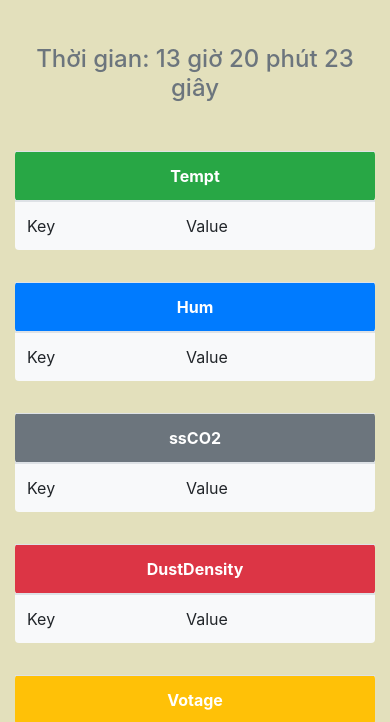
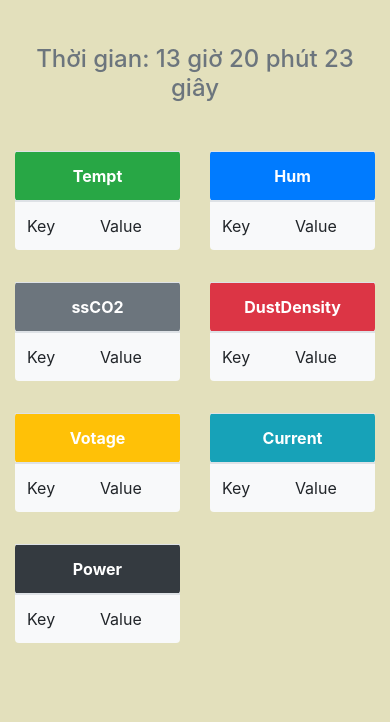
Before and after one commit to voanhtuan13321/MiddlewareFireBase, a plain HTML site: page index.html in a window 390 px wide. Shown: the part 99-821 px from the top of the page. Drawn offline with nearby package versions, Linux system fonts and the light colour scheme; no server answers.

Commit message:
hoan thanh v1.1

```diff
--- a/index.html
+++ b/index.html
@@ -14,6 +14,21 @@
             body {
                 background-color: #e3e0bc;
             }
+
+            table {
+                transition: all 0.4s;
+            }
+
+            table:hover {
+                box-shadow:
+                    rgba(0, 0, 0, 0.25) 0px 54px 55px,
+                    rgba(0, 0, 0, 0.12) 0px -12px 30px,
+                    rgba(0, 0, 0, 0.12) 0px 4px 6px,
+                    rgba(0, 0, 0, 0.17) 0px 12px 13px,
+                    rgba(0, 0, 0, 0.09) 0px -3px 5px;
+                transform: scale(1.01);
+                transition: all 0.4s;
+            }
         </style>
     </head>
     <body>
@@ -25,7 +40,7 @@
             <div class="container mt-5">
                 <div class="row">
                     <!-- table tempt -->
-                    <div class="mb-3 col-sm-6 col-md-4 col-lg-3 col-xl-2">
+                    <div class="mb-3 col-6 col-sm-6 col-md-4 col-lg-3 col-xl-2">
                         <table class="table bg-light rounded">
                             <thead class="bg-success">
                                 <tr><th class="text-center rounded text-white" scope="col" colspan="2">Tempt</th></tr>
@@ -40,7 +55,7 @@
                     </div>
 
                     <!-- table hum -->
-                    <div class="mb-3 col-sm-6 col-md-4 col-lg-3 col-xl-2">
+                    <div class="mb-3 col-6 col-sm-6 col-md-4 col-lg-3 col-xl-2">
                         <table class="table bg-light rounded">
                             <thead class="bg-primary">
                                 <tr><th class="text-center rounded text-white" scope="col" colspan="2">Hum</th></tr>
@@ -55,7 +70,7 @@
                     </div>
 
                     <!-- table ssCO2 -->
-                    <div class="mb-3 col-sm-6 col-md-4 col-lg-3 col-xl-2">
+                    <div class="mb-3 col-6 col-sm-6 col-md-4 col-lg-3 col-xl-2">
                         <table class="table bg-light rounded">
                             <thead class="bg-secondary">
                                 <tr><th class="text-center rounded text-white" scope="col" colspan="2">ssCO2</th></tr>
@@ -70,7 +85,7 @@
                     </div>
 
                     <!-- table dustDensity -->
-                    <div class="mb-3 col-sm-6 col-md-4 col-lg-3 col-xl-2">
+                    <div class="mb-3 col-6 col-sm-6 col-md-4 col-lg-3 col-xl-2">
                         <table class="table bg-light rounded">
                             <thead class="bg-danger">
                                 <tr><th class="text-center rounded text-white" scope="col" colspan="2">DustDensity</th></tr>
@@ -85,7 +100,7 @@
                     </div>
 
                     <!-- table Votage -->
-                    <div class="mb-3 col-sm-6 col-md-4 col-lg-3 col-xl-2">
+                    <div class="mb-3 col-6 col-sm-6 col-md-4 col-lg-3 col-xl-2">
                         <table class="table bg-light rounded">
                             <thead class="bg-warning">
                                 <tr><th class="text-center rounded text-white" scope="col" colspan="2">Votage</th></tr>
@@ -100,7 +115,7 @@
                     </div>
 
                     <!-- table Current -->
-                    <div class="mb-3 col-sm-6 col-md-4 col-lg-3 col-xl-2">
+                    <div class="mb-3 col-6 col-sm-6 col-md-4 col-lg-3 col-xl-2">
                         <table class="table bg-light rounded">
                             <thead class="bg-info">
                                 <tr><th class="text-center rounded text-white" scope="col" colspan="2">Current</th></tr>
@@ -115,7 +130,7 @@
                     </div>
 
                     <!-- table Power -->
-                    <div class="mb-3 col-sm-6 col-md-4 col-lg-3 col-xl-2">
+                    <div class="mb-3 col-6 col-sm-6 col-md-4 col-lg-3 col-xl-2">
                         <table class="table bg-light rounded">
                             <thead class="bg-dark">
                                 <tr><th class="text-center rounded text-white" scope="col" colspan="2">Power</th></tr>
```
